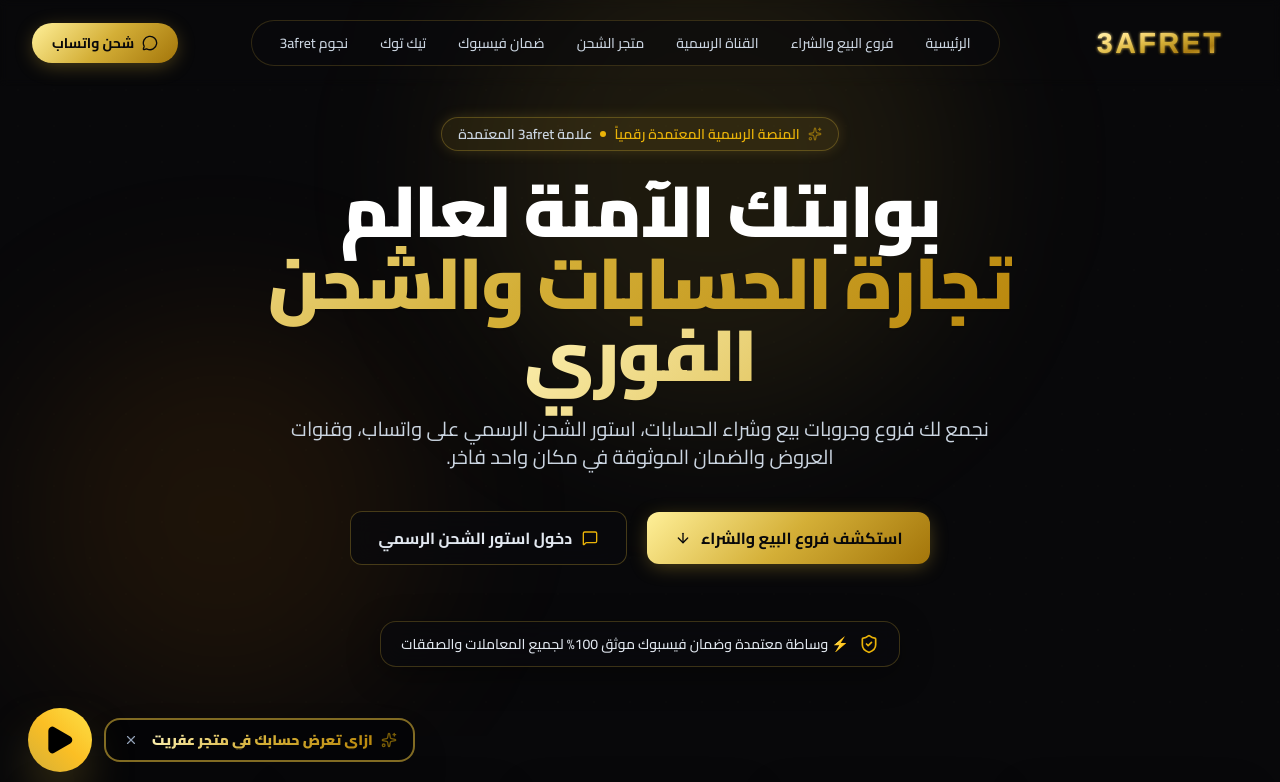
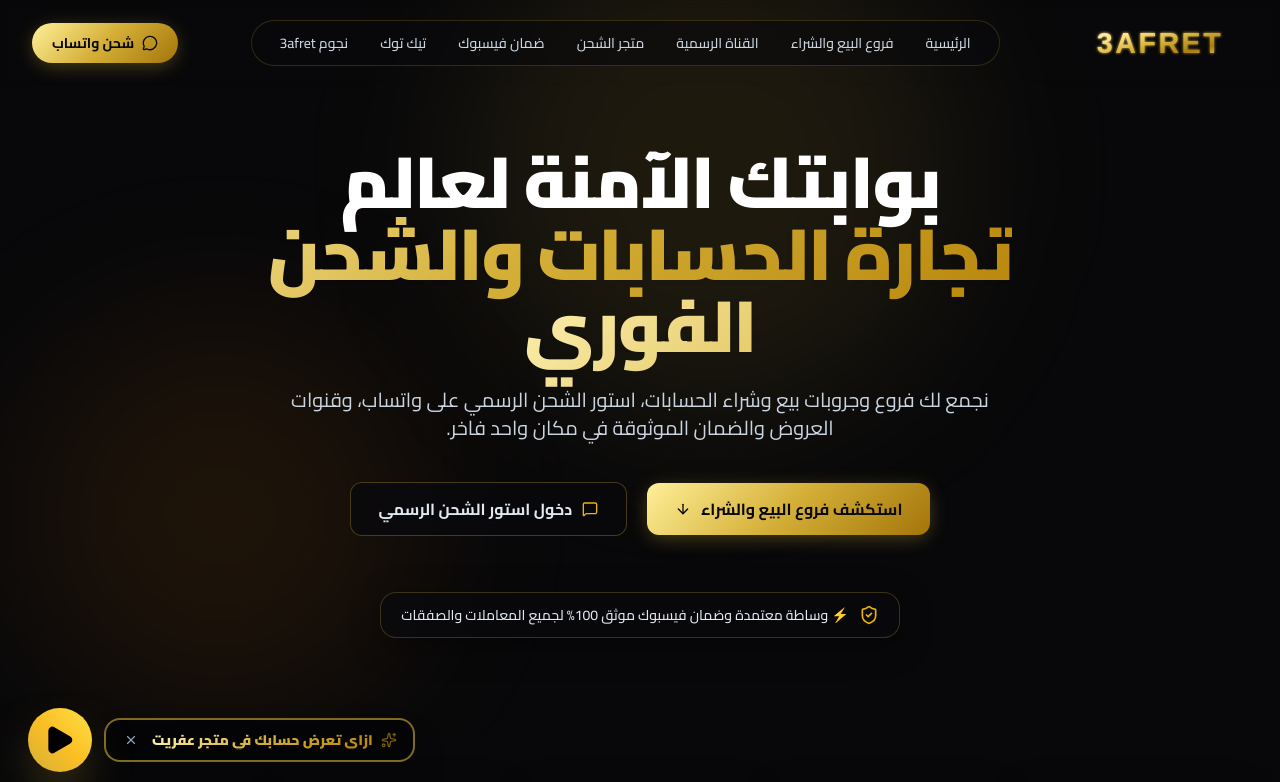
Before and after one commit to hanonaldeboo/3afret-platform, a Next.js app: page / in a window 1280 px wide. Shown: the top 782 px of the page. Built offline with nearby package versions, Linux system fonts and the light colour scheme.

Commit message:
Remove verification tag pill from hero section

```diff
--- a/src/components/HeroSection.tsx
+++ b/src/components/HeroSection.tsx
@@ -34,14 +34,6 @@ export default function HeroSection({ data }: HeroSectionProps) {
       />
 
       <div className="relative z-10 max-w-5xl mx-auto px-4 sm:px-6 lg:px-8 text-center">
-        {/* Verification Tag */}
-        <div className="inline-flex items-center gap-1.5 sm:gap-2 px-3 sm:px-4 py-1.5 rounded-full bg-gold-500/10 border border-gold-500/30 text-gold-400 text-[11px] sm:text-sm font-semibold mb-4 sm:mb-6 shadow-gold-glow-sm">
-          <Sparkles className="w-3.5 h-3.5 text-gold-400 animate-pulse shrink-0" />
-          <span>{hero.tagline}</span>
-          <span className="w-1.5 h-1.5 rounded-full bg-gold-400"></span>
-          <span className="text-slate-300">علامة 3afret المعتمدة</span>
-        </div>
-
         {/* Main Title */}
         <h1 className="text-2xl sm:text-5xl md:text-6xl lg:text-7xl font-black text-white tracking-tight leading-snug sm:leading-snug mb-4 sm:mb-6">
           <span>{hero.mainTitle}</span>{" "}
```
